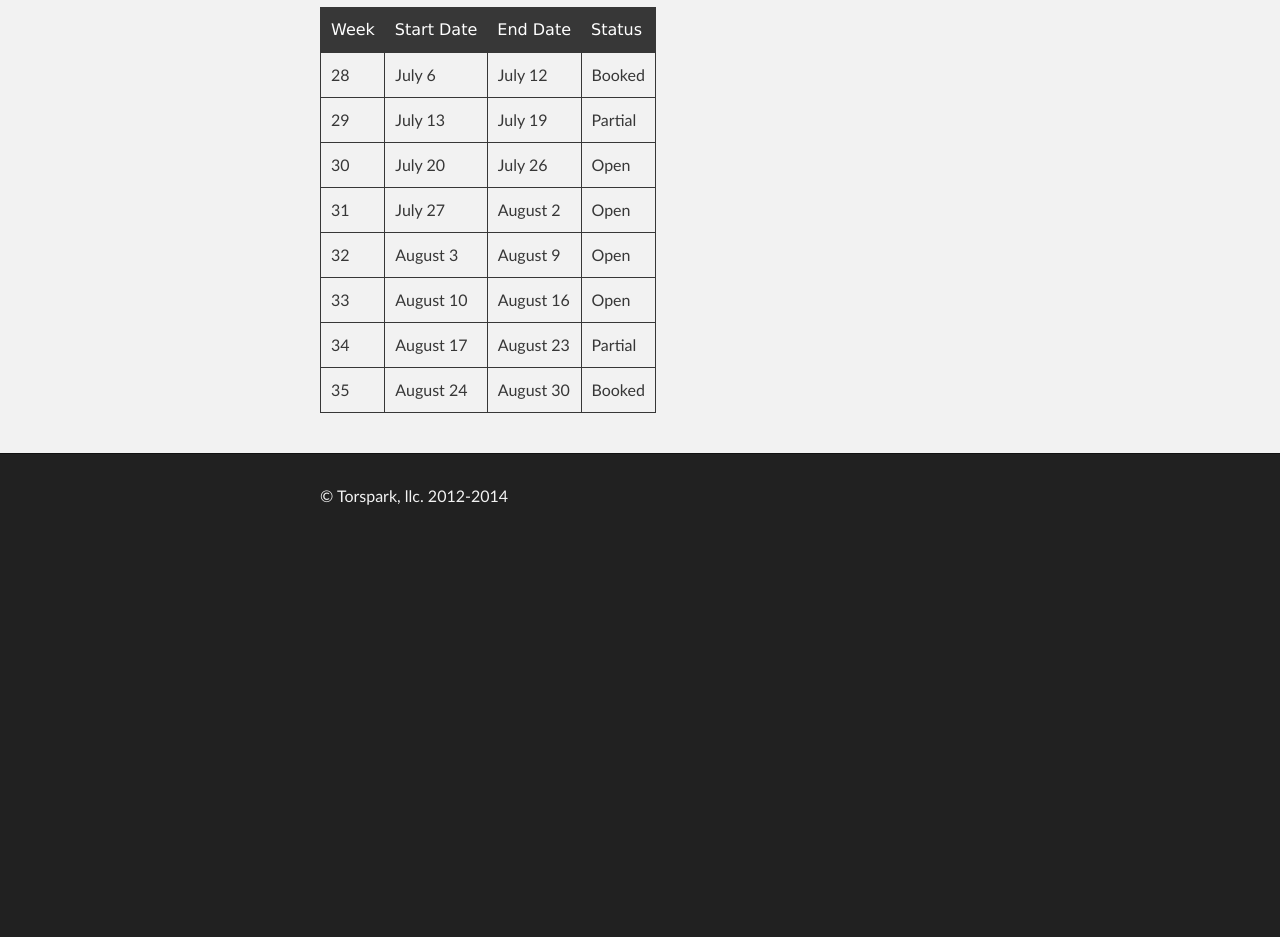
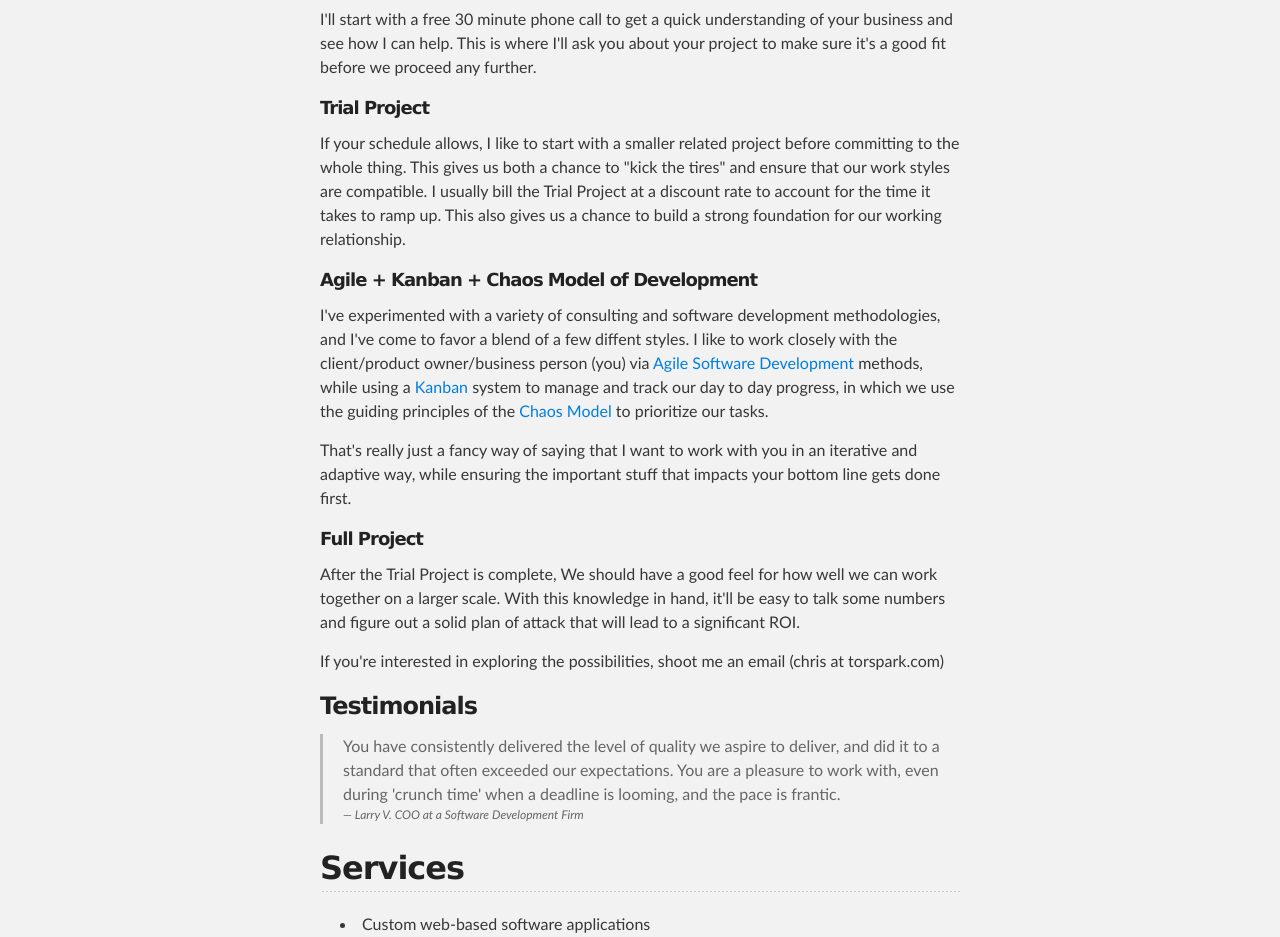
Before and after one commit to olds22/torspark, a plain HTML site: page index.html in a window 1280 px wide. Shown: the part 539-1476 px from the top of the page. Before the commit the page ends 1082 px from the top, so only its background shows below. Drawn offline with Linux system fonts and the light colour scheme.

Commit message:
fleshing out the landing page with more info about what I do and how

```diff
--- a/index.html
+++ b/index.html
@@ -1,98 +1,98 @@
 <!DOCTYPE html>
 <html>
-
   <head>
     <meta charset='utf-8' />
     <meta http-equiv="X-UA-Compatible" content="chrome=1" />
-    <meta name="description" content="Custom Software Development in Austin, TX" />
-
+    <meta name="description" content="Custom Software Development & Consulting in Austin, TX" />
     <link rel="stylesheet" type="text/css" media="screen" href="stylesheets/stylesheet.css">
-
     <title>Torspark* | Custom Software</title>
   </head>
-
   <body>
-
     <!-- HEADER -->
     <div id="header_wrap" class="outer">
         <header class="inner">
           <h1 id="project_title">Torspark*</h1>
-          <h2 id="project_tagline">Custom Software Development</h2>
+          <h2 id="project_tagline">Custom Software Development & Consulting</h2>
         </header>
     </div>
 
     <!-- MAIN CONTENT -->
     <div id="main_content_wrap" class="outer">
       <section id="main_content" class="inner">
+
+        <h2>About Torspark</h2>
+        <p>Torspark is a one man software consulting company run by me, Chris Olds.
+        Yep, I'm a one man shop, and I'm proud of it. I don't see any reason to
+        pretend that my company is any bigger. Besides, this means that you're
+        always communicating with the person who will actually be doing the work. No
+        need to worry about things getting "lost in translation" when the sales guy
+        passes the work off to another employee.</p>
+        <h3>The Torspark Process</h3>
+        <h5>30 minute free consultation</h5>
+        <p>I'll start with a free 30 minute phone call to get a quick understanding
+        of your business and see how I can help.
+        This is where I'll ask you about your project to make sure it's a good fit
+        before we proceed any further.</p>
+        <h5>Trial Project</h5>
+        <p>If your schedule allows, I like to start with a smaller related project
+        before committing to the whole thing. This gives us both a chance to "kick
+        the tires" and ensure that our work styles are compatible. I usually bill
+        the Trial Project at a discount rate to account for the time it takes to
+        ramp up. This also gives us a chance to build a strong foundation for our
+        working relationship.</p>
+        <h5>Agile + Kanban + Chaos Model of Development</h5>
+        <p>I've experimented with a variety of consulting and software development
+        methodologies, and I've come to favor a blend of a few diffent styles. I
+        like to work closely with the client/product owner/business person (you) via
+        <a href="https://en.wikipedia.org/wiki/Agile_software_development">Agile Software Development</a>
+        methods, while using a <a href="https://en.wikipedia.org/wiki/Kanban_(development)">Kanban</a>
+        system to manage and track our day to day progress, in which we use the
+        guiding principles of the <a href="https://en.wikipedia.org/wiki/Chaos_model">Chaos Model</a>
+        to prioritize our tasks.</p>
+        <p>That's really just a fancy way of saying that I want to work with you
+        in an iterative and adaptive way, while ensuring the important stuff that
+        impacts your bottom line gets done first.</p>
+        <h5>Full Project</h5>
+        <p>After the Trial Project is complete, We should have a good feel for how
+        well we can work together on a larger scale. With this knowledge in hand,
+        it'll be easy to talk some numbers and figure out a solid plan of attack
+        that will lead to a significant ROI.</p>
+        <p>If you're interested in exploring the possibilities, shoot me an email
+        (chris at torspark.com)</p>
+
+        <h3>Testimonials</h3>
+        <blockquote>You have consistently delivered the level of quality we aspire
+          to deliver, and did it to a standard that often exceeded our expectations.
+          You are a pleasure to work with, even during 'crunch time' when a deadline
+          is looming, and the pace is frantic.
+          <cite>&mdash; Larry V. COO at a Software Development Firm</cite>
+        </blockquote>
+
         <h2>Services</h2>
         <ul>
-          <li>Custom web-based software as a service</li>
-          <li>Ruby on Rails contract work</li>
+          <li>Custom web-based software applications</li>
           <li>MVP applications for your startup</li>
+          <li>Ruby on Rails contract development</li>
           <li>Staff augmentation for your next big release</li>
         </ul>
-        <p>Email chris at torspark.com for more information.</p>
-        <h2>Availability</h2>
-        <table>
-          <thead>
-            <tr>
-              <th>Week</th>
-              <th>Start Date</th>
-              <th>End Date</th>
-              <th>Status</th>
-            </tr>
-          </thead>
-          <tbody>
-            <tr>
-              <td>28</td>
-              <td>July 6</td>
-              <td>July 12</td>
-              <td>Booked</td>
-            </tr>
-            <tr>
-              <td>29</td>
-              <td>July 13</td>
-              <td>July 19</td>
-              <td>Partial</td>
-            </tr>
-            <tr>
-              <td>30</td>
-              <td>July 20</td>
-              <td>July 26</td>
-              <td>Open</td>
-            </tr>
-            <tr>
-              <td>31</td>
-              <td>July 27</td>
-              <td>August 2</td>
-              <td>Open</td>
-            </tr>
-            <tr>
-              <td>32</td>
-              <td>August 3</td>
-              <td>August 9</td>
-              <td>Open</td>
-            </tr>
-            <tr>
-              <td>33</td>
-              <td>August 10</td>
-              <td>August 16</td>
-              <td>Open</td>
-            </tr>
-            <tr>
-              <td>34</td>
-              <td>August 17</td>
-              <td>August 23</td>
-              <td>Partial</td>
-            </tr>
-            <tr>
-              <td>35</td>
-              <td>August 24</td>
-              <td>August 30</td>
-              <td>Booked</td>
-            </tr>
-          </tbody>
-        </table>
+
+        <h3>Can I help you?</h3>
+        <p>If any of the following questions strike a chord, then I think it's
+        about time we had a conversation.</p>
+        <ul>
+          <li>How many man-hours could you save with a custom software solution for
+          your complex business data? I love working with data.</li>
+          <li>Got a great idea for an app? Let me build it for you.</li>
+          <li>Does your code base look like spaghetti? Italian is my favorite type
+          of food.</li>
+          <li>Need a prototype to show investors that you're worth the risk? I can
+          do that.</li>
+          <li>Is it looking like you won't hit your scheduled release date? I hate
+          being late.</li>
+          <li>Are you tired of playing telephone with a larger firm? No kids games
+          here.</li>
+        </ul>
+        <p>Email me (chris at torspark.com) for the answers to your questions.</p>
       </section>
     </div>
 
@@ -114,6 +114,5 @@
       } catch(err) {}
     </script>
 
-
   </body>
 </html>
--- a/stylesheets/stylesheet.css
+++ b/stylesheets/stylesheet.css
@@ -193,6 +193,12 @@ blockquote {
   margin-bottom: 20px;
   padding: 0 0 0 20px;
   border-left: 3px solid #bbb;
+}
+
+blockquote cite {
+  display: block;
+  font-size: 12px;
+  font-style: italic;
 }
 
 
```
Lines whose indentation alone changed are shown as unchanged.
